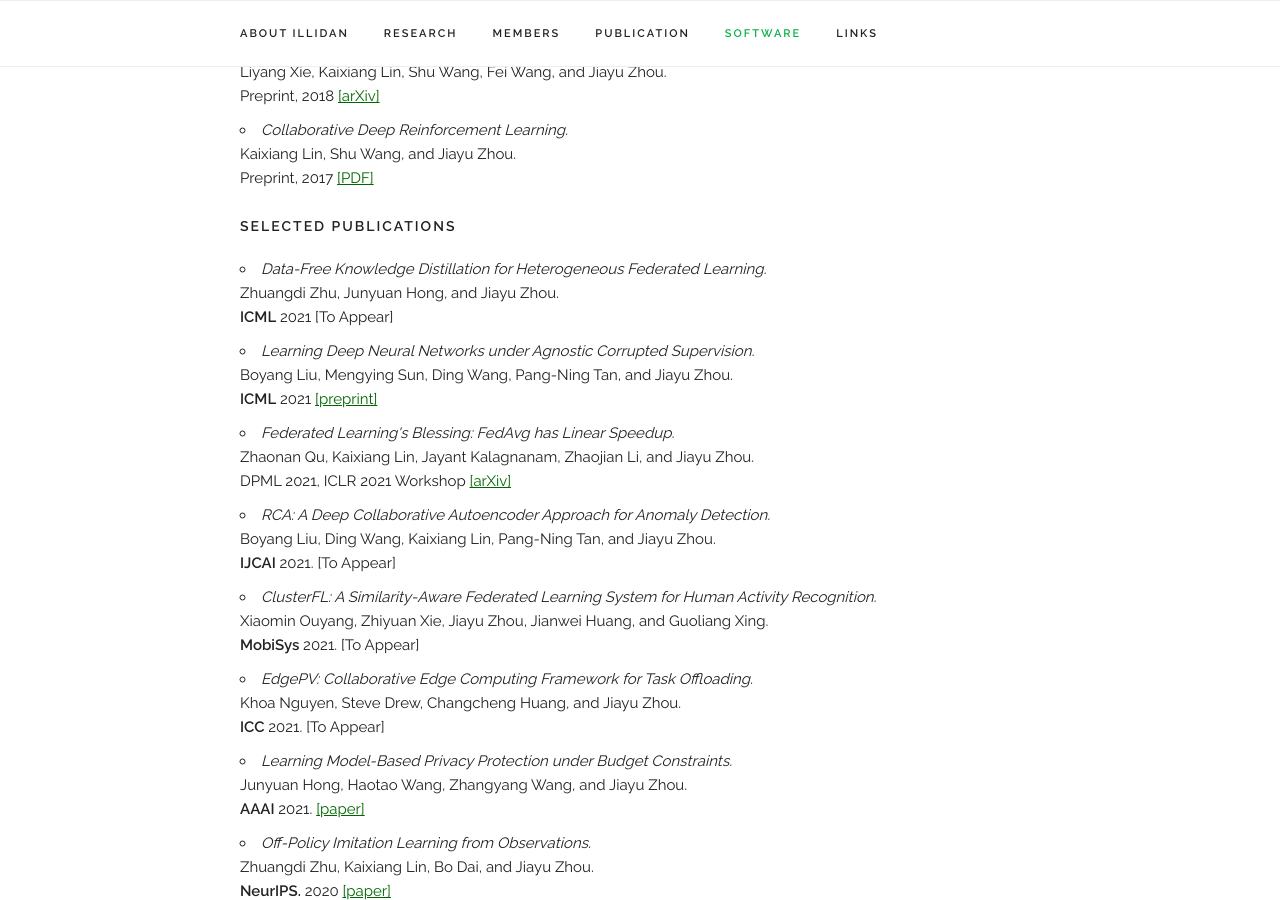
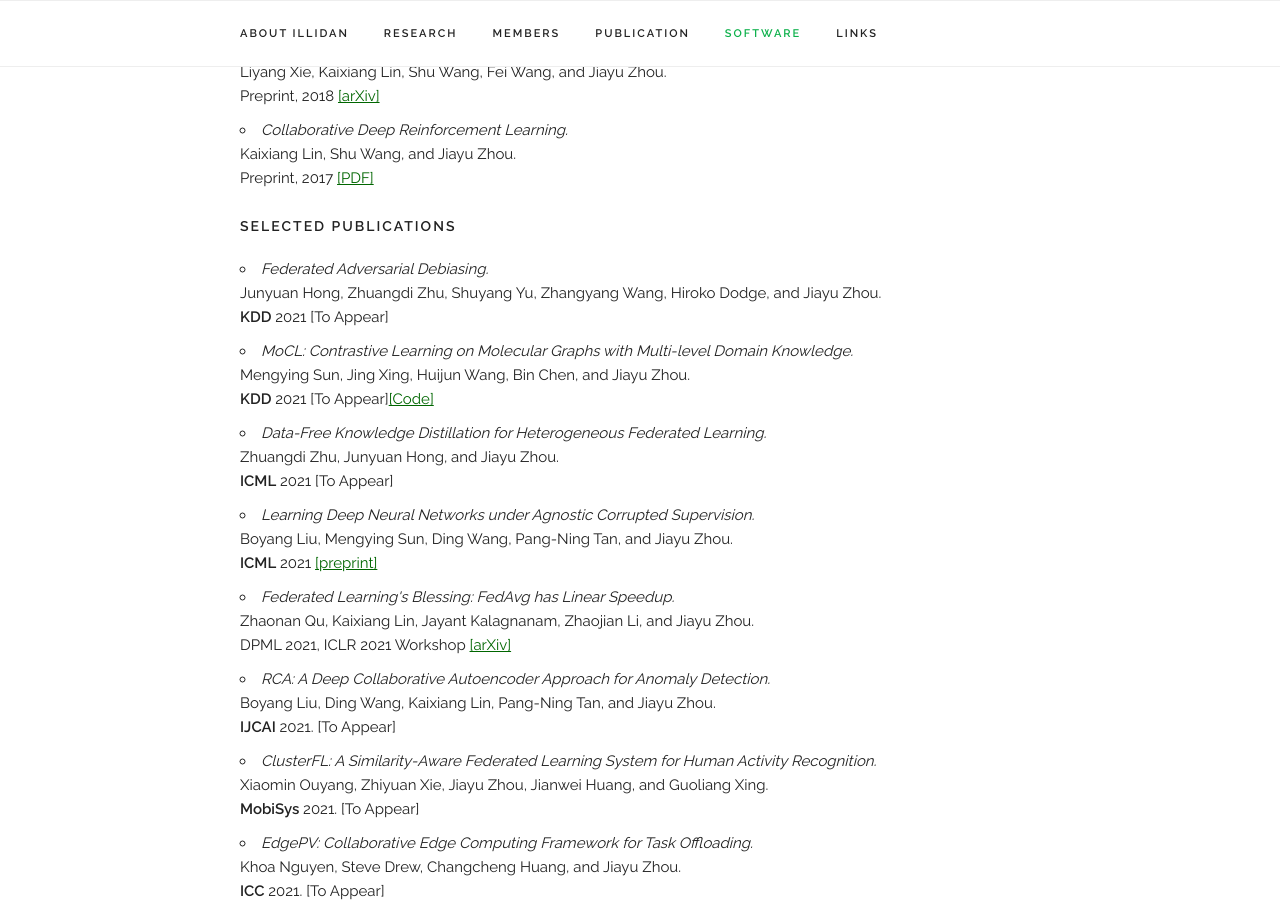
Before and after one commit to Marvelrex/denos.lab.io, a Jekyll site: the page built from index.html, in a window 1280 px wide and 900 px high, scrolled down 6889 px. Built offline with Jekyll 4.4.1, drawn with Linux system fonts in a browser that asks for light colours; nearby versions of some CDN libraries; some of the changed text lies outside the part shown.

Commit message:
Add new papers.

```diff
--- a/_includes/news.md
+++ b/_includes/news.md
@@ -1,4 +1,4 @@
-- [2021] Two papers accepted by ICML, one paper by IJCAI, one paper by MobiSys
+- [2021] Two papers accepted by ICML, two papers by KDD, one paper by IJCAI, one paper by MobiSys.
 - [Dec 2020] One paper accepted by AAAI 2021.
 - [Sep 2020] Check out our latest <a href="https://arxiv.org/abs/2009.07888" target="_blank">transfer learning review</a>.
 - [Sep 2020] One paper accepted by NeurIPS 2020.
--- a/_layouts/default.html
+++ b/_layouts/default.html
@@ -267,6 +267,17 @@
 
       <h6 class="docs-header">Selected Publications</h6>
       <ul>
+        <li><i>Federated Adversarial Debiasing. </i><br>
+            Junyuan Hong, Zhuangdi Zhu, Shuyang Yu, Zhangyang Wang, Hiroko Dodge, and Jiayu Zhou. <br>
+            <b>KDD</b> 2021 [To Appear]
+        </li>
+
+
+        <li><i>MoCL: Contrastive Learning on Molecular Graphs with Multi-level Domain Knowledge. </i><br>
+            Mengying Sun, Jing Xing, Huijun Wang, Bin Chen, and Jiayu Zhou. <br>
+            <b>KDD</b> 2021 [To Appear]<a href="https://github.com/illidanlab/MoCL-DK" target="_blank">[Code]</a>
+        </li>
+
         <li><i>Data-Free Knowledge Distillation for Heterogeneous Federated Learning. </i><br>
             Zhuangdi Zhu, Junyuan Hong, and Jiayu Zhou. <br>
             <b>ICML</b> 2021 [To Appear]
```
